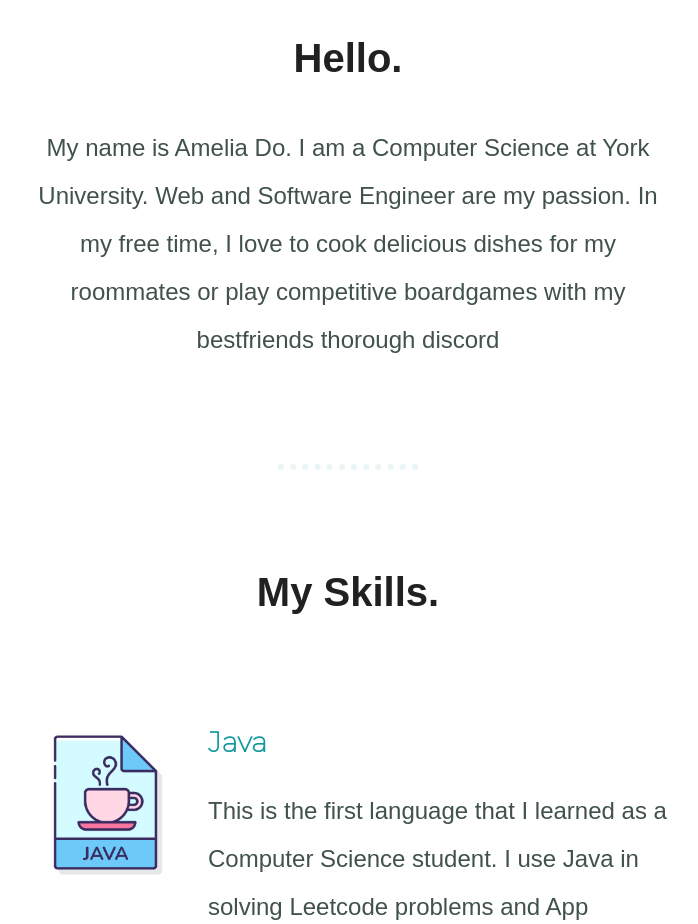
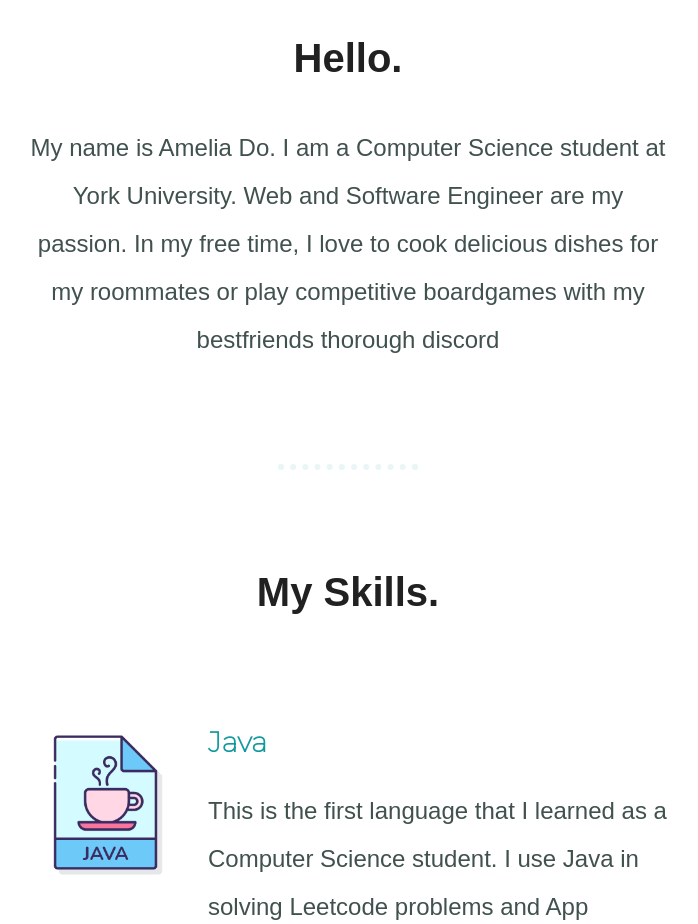
Before and after one commit to tuanhdo97/NguyenTuAnhDo, a plain HTML site: page index.html in a window 1280 px wide. Shown: the part 1068-1992 px from the top of the page, without its empty margins (292-990 px from the left). Drawn offline with Linux system fonts and the light colour scheme; a web font is replaced by a local one.

Commit message:
Update index.html

```diff
--- a/index.html
+++ b/index.html
@@ -20,7 +20,7 @@
       <div class="profile">
         <img class="profile-picture" src="images/programmer.png" alt="Amelia's photo">
         <h2>Hello.</h2>
-        <p class="intro">My name is Amelia Do. I am a Computer Science at York University. Web and Software Engineer are my passion. In my free time, I love to cook delicious dishes for my roommates or play competitive boardgames with my bestfriends thorough discord</p>
+        <p class="intro">My name is Amelia Do. I am a Computer Science student at York University. Web and Software Engineer are my passion. In my free time, I love to cook delicious dishes for my roommates or play competitive boardgames with my bestfriends thorough discord</p>
       </div>
       <hr>
       <div class="skills">
```
